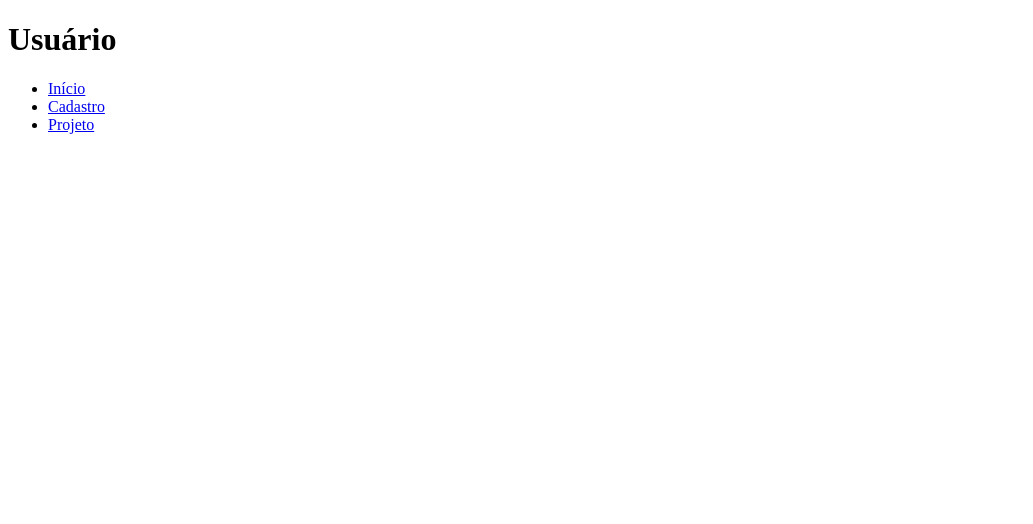
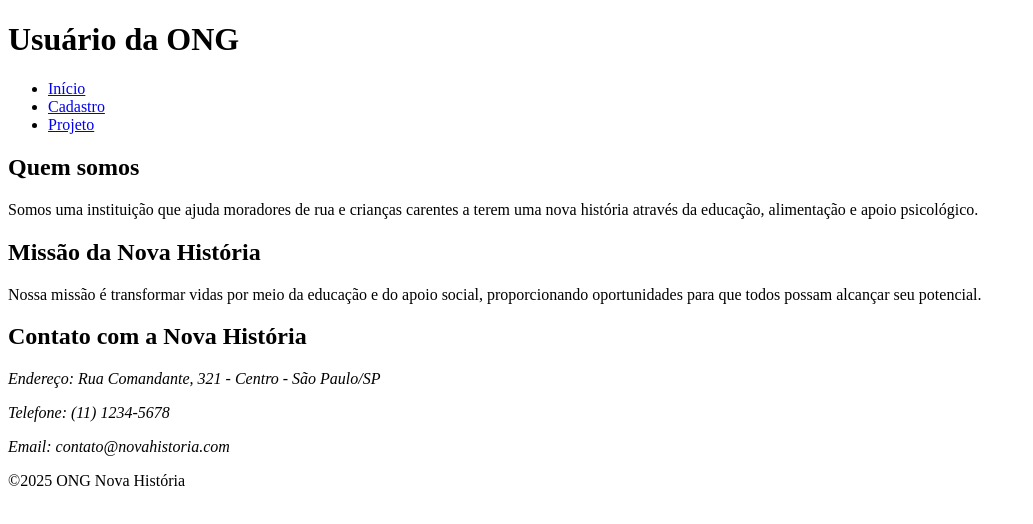
Before and after one commit to Carl-Melo/AulaProgramWeb, a plain HTML site: page index.html in a window 1280 px wide. Shown: the whole page, without its empty margins (0-1033 px from the left). Drawn offline with Linux system fonts and the light colour scheme.

Commit message:
V02- Finalizando

```diff
--- a/index.html
+++ b/index.html
@@ -3,11 +3,11 @@
 <head>
     <meta charset="UTF-8">
     <meta name="viewport" content="width=device-width, initial-scale=1.0">
-    <title>Cadastro de Usuário</title>
+    <title>Cadastro de Usuário da ONG Nova História</title>
 </head>
 <body>
     <header>
-        <h1>Usuário</h1>
+        <h1>Usuário da ONG</h1>
         <nav>
             <ul>
                 <li><a href="index.html">Início
@@ -16,6 +16,31 @@
             </ul>
         </nav>
     </header>
+    <main>
+        <section>
+            <h2>Quem somos</h2>
+            <p>Somos uma instituição que ajuda moradores de rua e crianças carentes
+            a terem uma nova história através da educação, alimentação e apoio psicológico.
+            </p>
+        </section>
+
+        <section>
+            <h2>Missão da Nova História</h2>
+            <p>Nossa missão é transformar vidas por meio da educação e do apoio social, proporcionando oportunidades para que todos possam alcançar seu potencial.</p>
+        </section>
+
+        <section>
+            <h2>Contato com a Nova História</h2>
+            <address>
+                <p>Endereço: Rua Comandante, 321 - Centro - São Paulo/SP</p>
+                <p>Telefone: (11) 1234-5678</p>
+                <p>Email: contato@novahistoria.com</p>
+            </address>
+        </section>
+    </main>
+    <footer>
+        <p>&copy;2025 ONG Nova História</p>
+    </footer>
 
 </body>
 </html>
```
